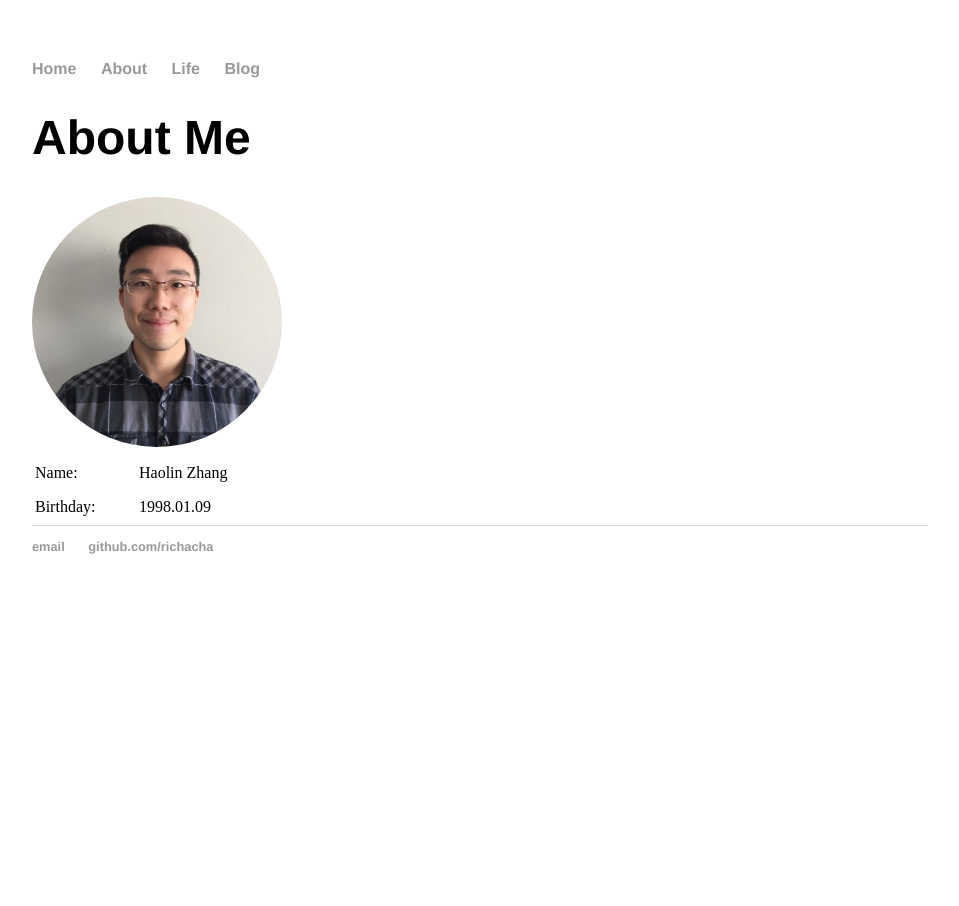
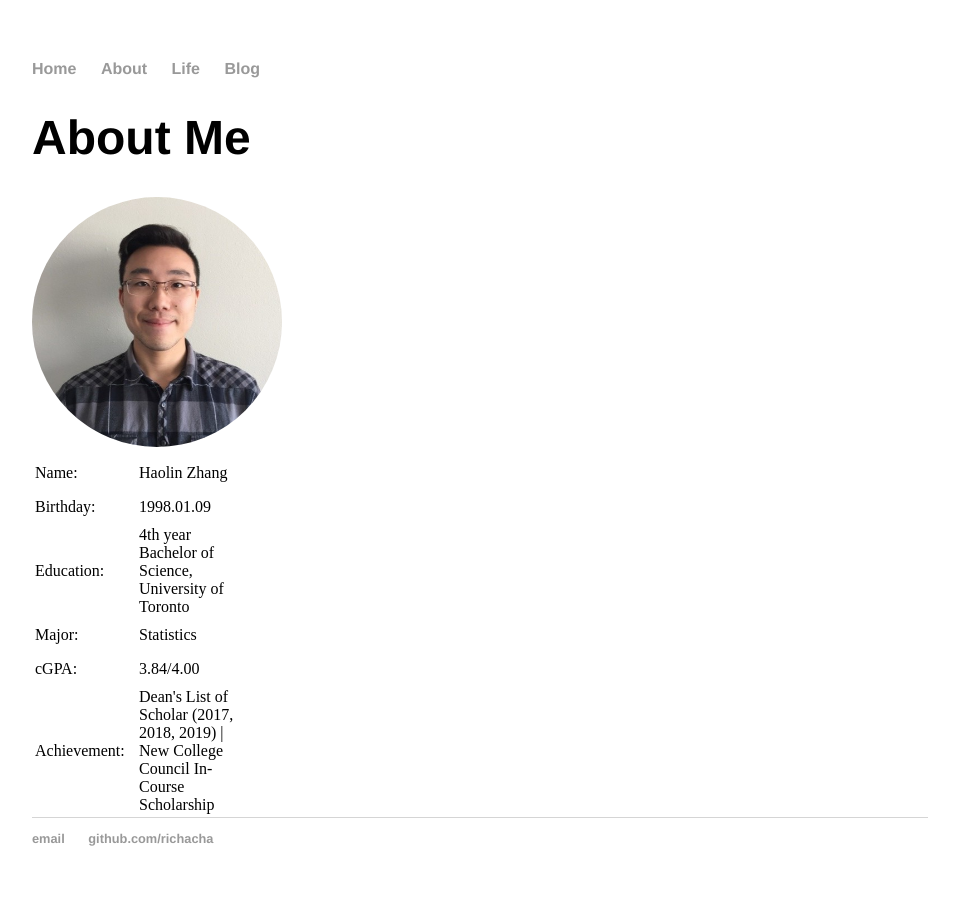
Before and after one commit to Richacha/haolinzhang.github.io, a Jekyll site: the page built from about/index.html, in a window 1280 px wide. Shown: the whole page, without its empty margins (160-1119 px from the left). Built offline with Jekyll 4.4.1, drawn with Linux system fonts in a browser that asks for light colours.

Commit message:
Update index.html

```diff
--- a/about/index.html
+++ b/about/index.html
@@ -20,5 +20,22 @@ title: About Me
 	<td style="width: 100px; height: 30px;">Birthday:</td>
 	<td style="width: 100px; height: 30px;">1998.01.09</td>
 	</tr>
+	<tr>
+	<td style="width: 100px; height: 30px;">Education:</td>
+	<td style="width: 100px; height: 30px;">4th year Bachelor of Science, University of Toronto</td>
+	</tr>
+	<tr>
+	<td style="width: 100px; height: 30px;">Major:</td>
+	<td style="width: 100px; height: 30px;">Statistics</td>
+	</tr>
+	<tr>
+	<td style="width: 100px; height: 30px;">cGPA:</td>
+	<td style="width: 100px; height: 30px;">3.84/4.00</td>
+	</tr>
+	<tr>
+	<td style="width: 100px; height: 30px;">Achievement:</td>
+	<td style="width: 100px; height: 30px;">Dean's List of Scholar (2017, 2018, 2019) | New College Council In-Course Scholarship</td>
+	</tr>
+
 	</tbody>
 	</table>
```
